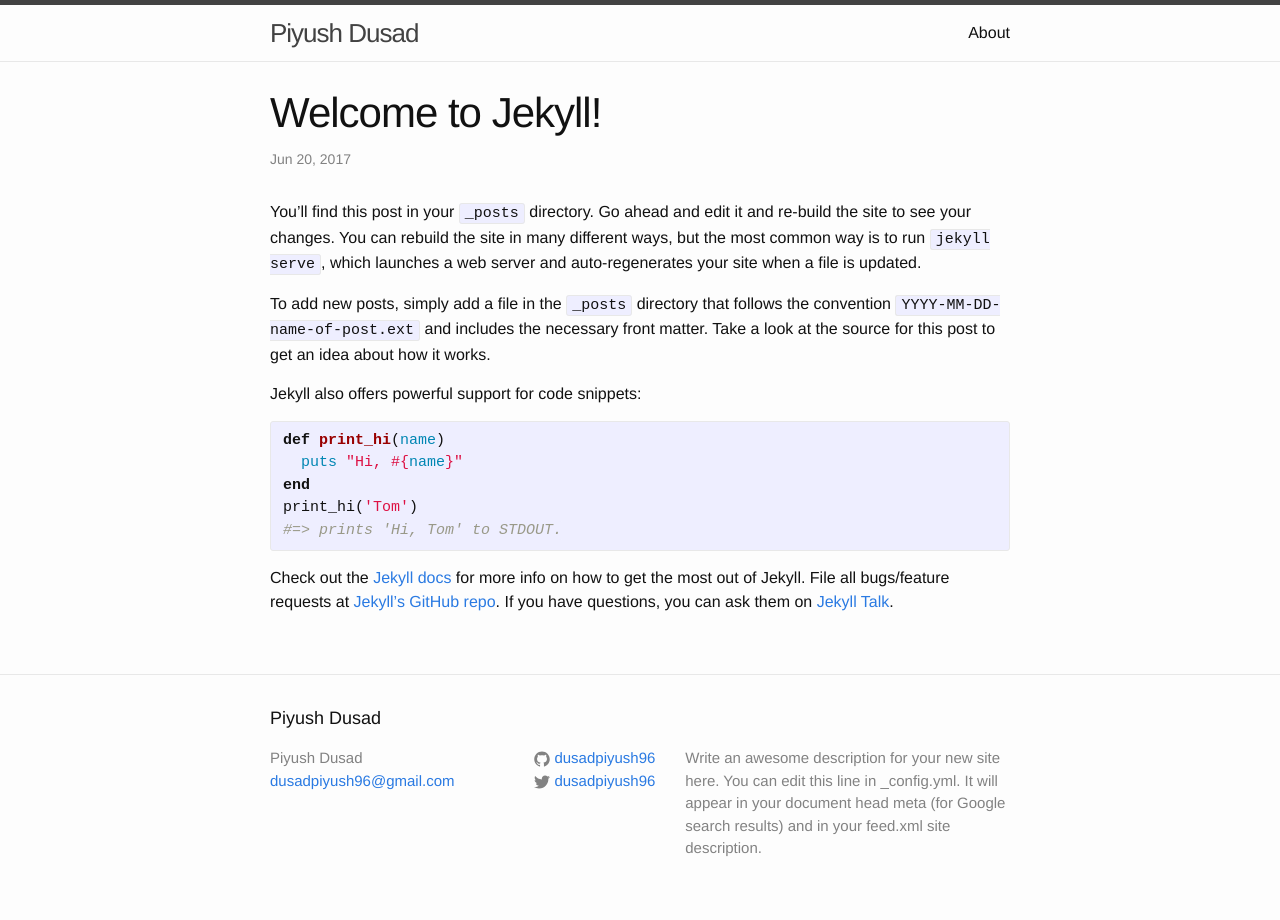
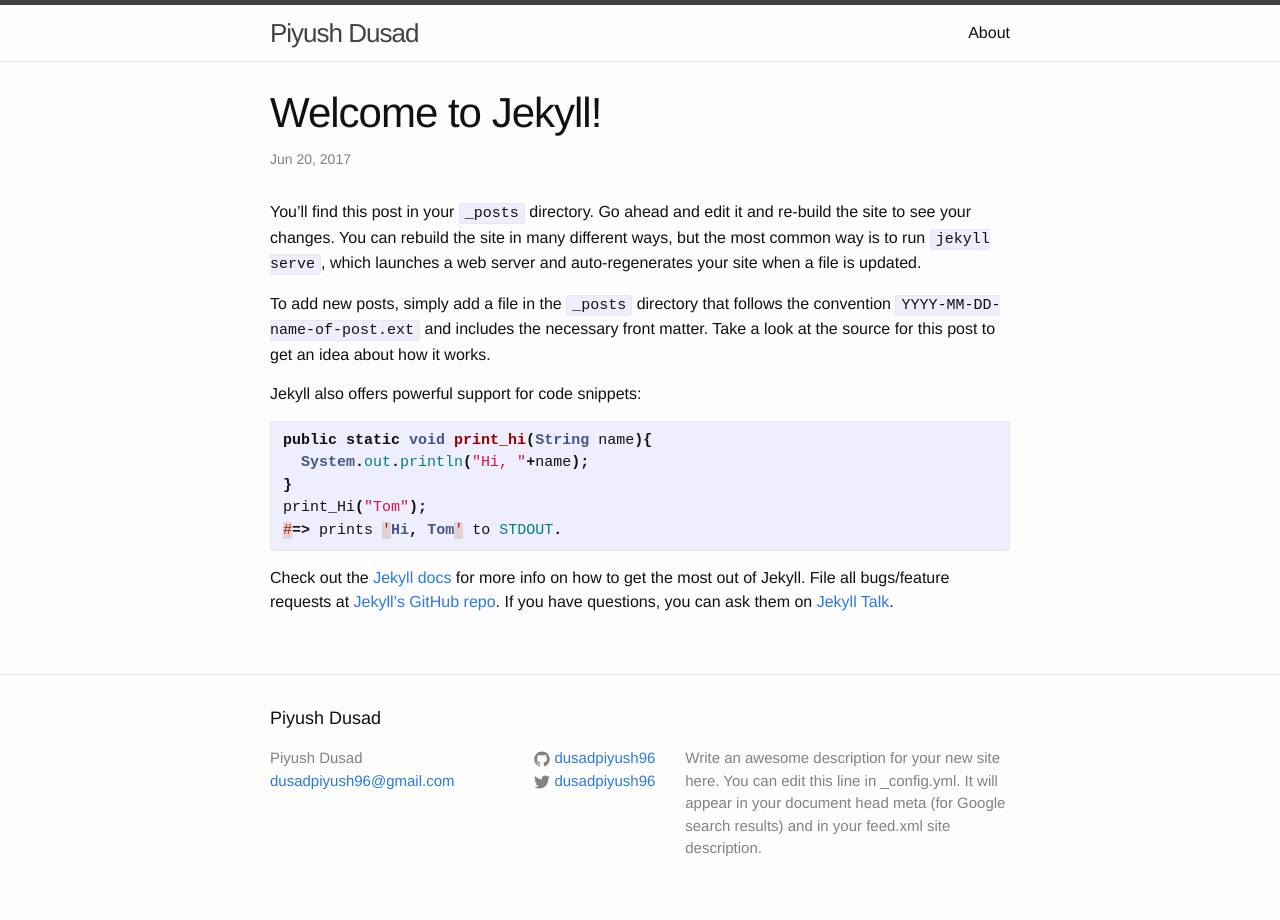
Before and after one commit to dusadpiyush96/dusadpiyush96.github.io, a Jekyll site: the page built from _posts/2017-06-20-welcome-to-jekyll.markdown, in a window 1280 px wide. Built offline with Jekyll 4.4.1, drawn with Linux system fonts in a browser that asks for light colours.

Commit message:
change code snippet from ruby to java

```diff
--- a/_posts/2017-06-20-welcome-to-jekyll.markdown
+++ b/_posts/2017-06-20-welcome-to-jekyll.markdown
@@ -10,11 +10,11 @@ To add new posts, simply add a file in the `_posts` directory that follows the c
 
 Jekyll also offers powerful support for code snippets:
 
-{% highlight ruby %}
-def print_hi(name)
-  puts "Hi, #{name}"
-end
-print_hi('Tom')
+{% highlight java %}
+public static void print_hi(String name){
+  System.out.println("Hi, "+name);
+}
+print_Hi("Tom");
 #=> prints 'Hi, Tom' to STDOUT.
 {% endhighlight %}
 
```
